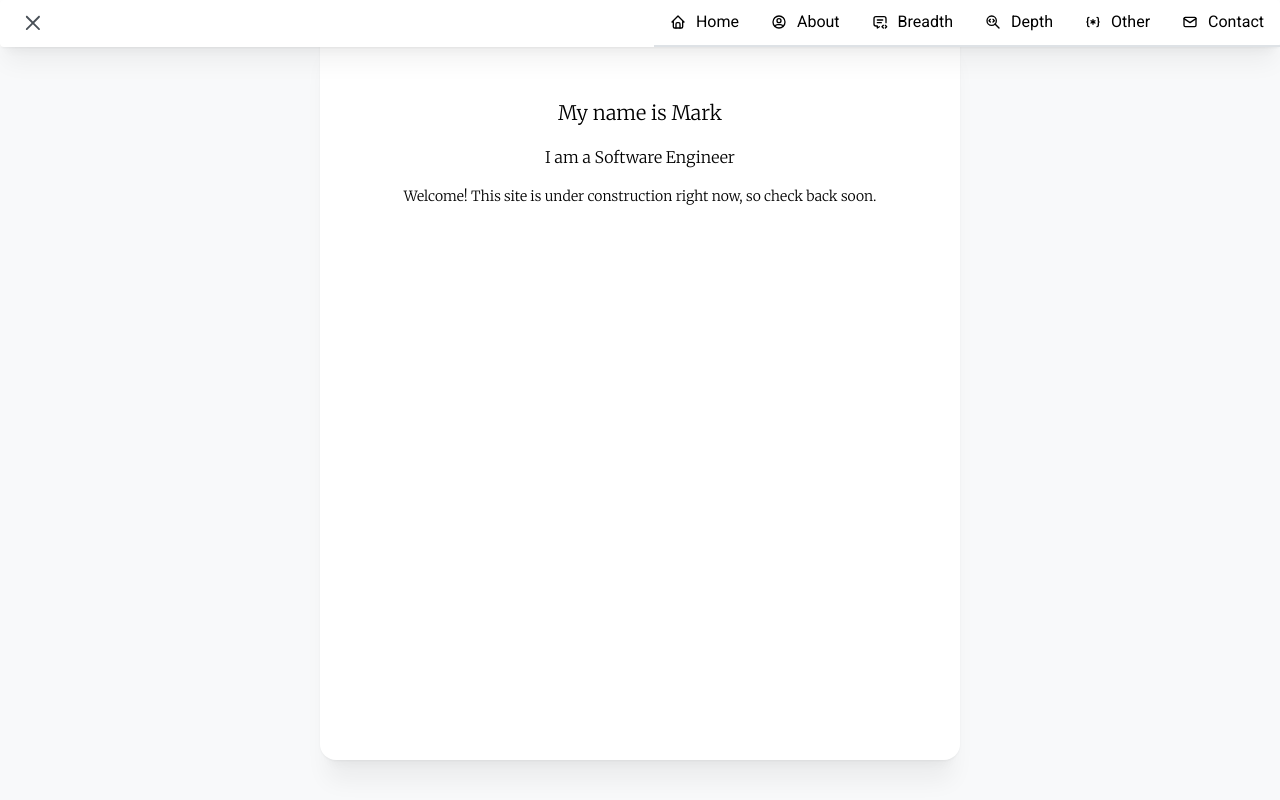
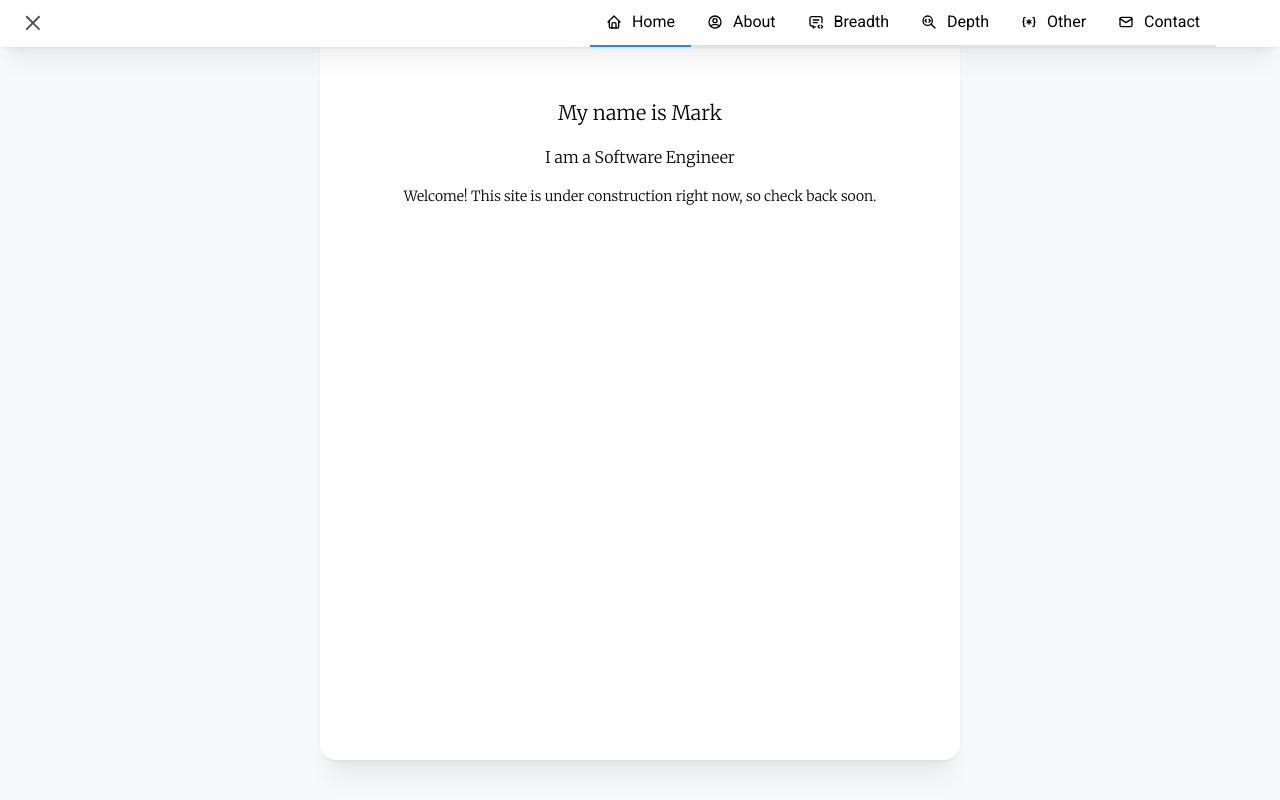
Before and after one commit to mfreema1/personal-site-v2, a React (Vite) app: page / in a window 1280 px wide. Built offline with nearby package versions, Linux system fonts and the light colour scheme.

Commit message:
Add space on Header right.

```diff
--- a/src/App.tsx
+++ b/src/App.tsx
@@ -58,7 +58,11 @@ function Layout() {
         </Transition>
       </Affix>
       <Affix position={{ left: "2rem", top: "2rem" }} zIndex={0}>
-        <Transition mounted={buttonEnter} onExited={() => setHeaderEnter(true)}>
+        <Transition
+          mounted={buttonEnter}
+          keepMounted
+          onExited={() => setHeaderEnter(true)}
+        >
           {(style) => (
             <ActionIcon
               variant="light"
--- a/src/components/Header.tsx
+++ b/src/components/Header.tsx
@@ -62,8 +62,12 @@ export function Header({ close, style }: HeaderProps) {
             <CloseButton ml={"1rem"} size={"lg"} onClick={close} />
           </Center>
 
-          <Tabs defaultValue={"Home"} onChange={(path) => navigate(path!)}>
-            <Tabs.List justify={"center"}>
+          <Tabs
+            defaultValue={"/"}
+            onChange={(path) => navigate(path!)}
+            mr={"4rem"}
+          >
+            <Tabs.List>
               {Object.values(data).map((datum) => (
                 <Tabs.Tab
                   value={datum.path}
```
